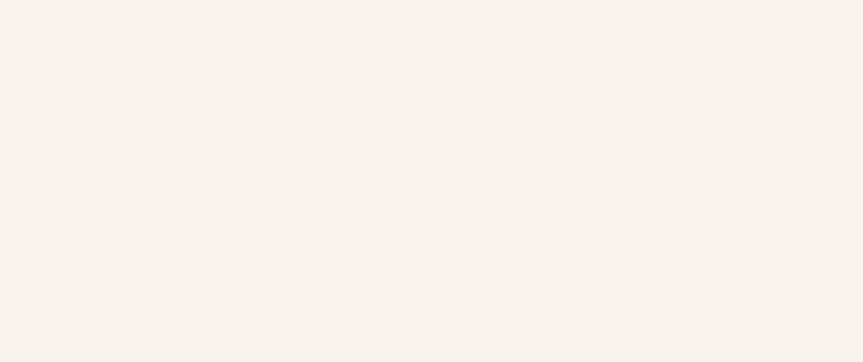
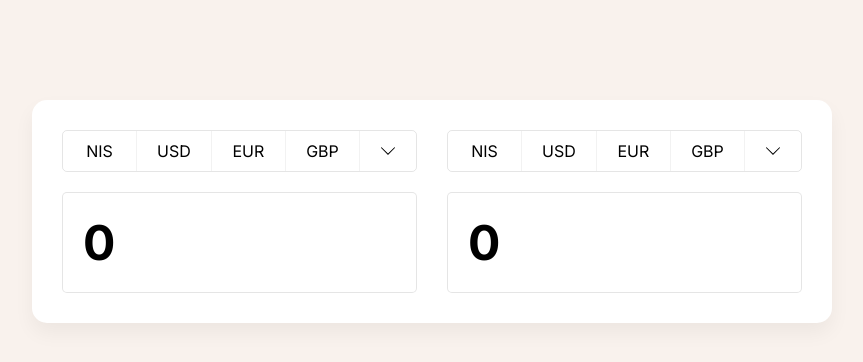
Before and after one commit to MagenVadim/converter, a React (Create React App) app: page / in a window 1280 px wide. Shown: the top 362 px of the page, without its empty margins (208-1071 px from the left). Built offline with nearby package versions, Linux system fonts and the light colour scheme; no server answers.

Commit message:
#2 Getting API data

```diff
--- a/package.json
+++ b/package.json
@@ -34,5 +34,8 @@
       "last 1 firefox version",
       "last 1 safari version"
     ]
+  },
+  "devDependencies": {
+    "sass": "^1.70.0"
   }
 }
--- a/src/App.js
+++ b/src/App.js
@@ -1,10 +1,28 @@
-import logo from './logo.svg';
-import './App.css';
+import Block from "./Block";
+import { useState, useEffect } from "react";
+
+const url="https://exchange-rates.abstractapi.com/v1/live/?api_key=570d2f8900ca444ab35aeef24ce932e2&base=USD"
 
 function App() {
+
+  const [rates, seRates] = useState({});
+
+  console.log(rates)
+
+  useEffect (()=>{
+    fetch(url)
+    .then((res)=>res.json())
+    .then((json)=>seRates(json.exchange_rates))
+    .catch((err)=>{
+      console.warn(err);
+    })
+  })
+
+
   return (
     <div className="App">
-
+      <Block value={0} currency={'NIS'}/>
+      <Block value={0} currency={'USD'}/>
     </div>
   );
 }
--- /dev/null
+++ b/src/Block.js
@@ -0,0 +1,28 @@
+import React from 'react'
+
+const defaultCurrencies = ['NIS', 'USD', 'EUR', 'GBP'];
+
+const Block = ({value, currency, onChangeValue, onChangeCurrency}) =>  (
+    <div className="block">
+      <ul className="currencies">
+        {
+            defaultCurrencies.map((cur)=>(
+                <li>{cur}</li>
+            ))
+        }
+        <li>
+            <svg height="50px" viewBox="0 0 50 50" width="50px">
+                <rect fill="none" height="50" width="50" />
+                <polygon points="47.25,15 45.164,12.914 25,33.078 4.836,12.914 2.75,15 25,37.25 " />
+            </svg>
+        </li>
+      </ul>
+      <input
+        type="number"
+        value={value}
+      />
+    </div>
+  )
+
+
+export default Block
--- a/src/index.css
+++ /dev/null
@@ -1,11 +0,0 @@
-@import url('https://fonts.googleapis.com/css2?family=Inter:wght@400;500;600;700;800;900&display=swap');
-
-body {
-  background-color: #f9f2ed;
-}
-
-*{
-  font-family: 'Inter', system-ui !important;
-  box-sizing: border-box;
-  user-select: none;
-}
--- a/src/index.js
+++ b/src/index.js
@@ -1,6 +1,6 @@
 import React from 'react';
 import ReactDOM from 'react-dom/client';
-import './index.css';
+import './index.scss';
 import App from './App';
 import reportWebVitals from './reportWebVitals';
 
@@ -11,7 +11,4 @@ root.render(
   </React.StrictMode>
 );
 
-// If you want to start measuring performance in your app, pass a function
-// to log results (for example: reportWebVitals(console.log))
-// or send to an analytics endpoint. Learn more: https://bit.ly/CRA-vitals
 reportWebVitals();
--- /dev/null
+++ b/src/index.scss
@@ -0,0 +1,79 @@
+@import url('https://fonts.googleapis.com/css2?family=Inter:wght@400;500;600;700;800;900&display=swap');
+
+body {
+  background-color: #f9f2ed;
+}
+
+*{
+  font-family: 'Inter', system-ui !important;
+  box-sizing: border-box;
+  user-select: none;
+}
+.App{
+  display: grid;
+  grid-template-columns: 1fr 1fr;
+  grid-column-gap: 30px;
+  width: 800px;
+  margin: 100px auto;
+  background-color: #fff;
+  padding: 30px;
+  box-shadow: 0 10px 20px rgba(0, 0, 0, 0.05);
+  border-radius: 15px;
+}
+
+.block{
+  input{
+    border: 1px solid rgba(0, 0, 0, 0.1);
+    font-size: 3rem;
+    font-weight: bold;
+    padding: 20px 20px;
+    width: 100%;
+    letter-spacing: 1.3px;
+    outline: none;
+    margin-top: 20px;
+    border-radius: 5px;
+  }
+}
+
+.currencies{
+  display: flex;
+  list-style: none;
+  padding: 0;
+  margin: 0;
+  border: 1px solid rgba(0, 0, 0, 0.1);
+  border-radius: 5px;
+  overflow: hidden;
+
+  li{
+    display: inline-flex;
+    padding: 10px 20px;
+    border-right: 1px solid rgba(0, 0, 0, 0.05);
+    cursor: pointer;
+    justify-content: center;
+    flex: 1;
+
+    &:hover{
+      background-color: rgba(0, 0, 0, 0.03);
+    }
+    &:active{
+      background-color: rgba(0, 0, 0, 0.05);
+    }
+    &.active {
+      background-color: #16b67f;
+      color: #fff;
+    }
+    &:last-of-type{
+      display: inline-flex;
+      align-items: center;
+      flex: 0 0 50px;
+      border-right: 0;
+
+      svg {
+        width: 16px;
+        height: 16px;
+      }
+    }
+
+  }
+
+}
```
Also changed, not shown: 1 other file (tests, documents, lock files or other folders).
